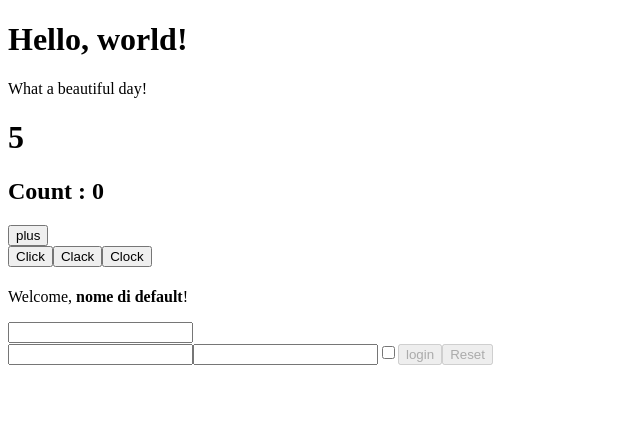
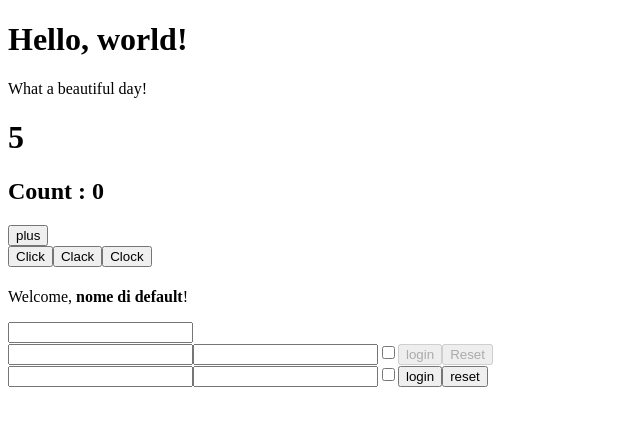
Before and after one commit to AlessandroOnnis/react-exercises, a React (Create React App) app: page / in a window 1280 px wide. Shown: the top 426 px of the page, without its empty margins (0-640 px from the left). Built offline with nearby package versions, Linux system fonts and the light colour scheme.

Commit message:
forms-05

```diff
--- a/src/App.js
+++ b/src/App.js
@@ -5,6 +5,7 @@ import { ClickCounter } from './components/clickCounter';
 import { ClickTracker } from './components/clickTracker';
 import { InteractiveWelcome } from './components/interactiveWelcome';
 import { Login } from './components/login';
+import { UncontrolledLogin } from './components/uncontrolledLogin';
 
 class App extends React.Component {
   render() {
@@ -16,6 +17,7 @@ class App extends React.Component {
         <ClickTracker />
         <InteractiveWelcome />
         <Login onLogin={(x)=>{console.log(x)}} />
+        <UncontrolledLogin />
       </div>
     )
   };
--- /dev/null
+++ b/src/components/uncontrolledLogin.js
@@ -0,0 +1,32 @@
+import React from "react";
+import { GeneralButton } from "./generalButton";
+
+export class UncontrolledLogin extends React.Component{
+
+    formSubmit = (e)=>{
+        e.preventDefault()
+
+        const username = e.target.elements.username.value
+        const password = e.target.elements.password.value
+        const checkbox = e.target.elements.checkbox.checked
+
+        console.log({
+            username,
+            password,
+            checkbox
+        })
+    }
+
+    render(){
+        return(
+            <form onSubmit={this.formSubmit}>
+                <input name="username"></input>
+                <input name="password" type='password'></input>
+                <input name="checkbox" type='checkbox'></input>
+
+                <GeneralButton name="login" type="submit"/>
+                <GeneralButton name="reset" type="reset"/>
+            </form>
+        )
+    }
+}
```
